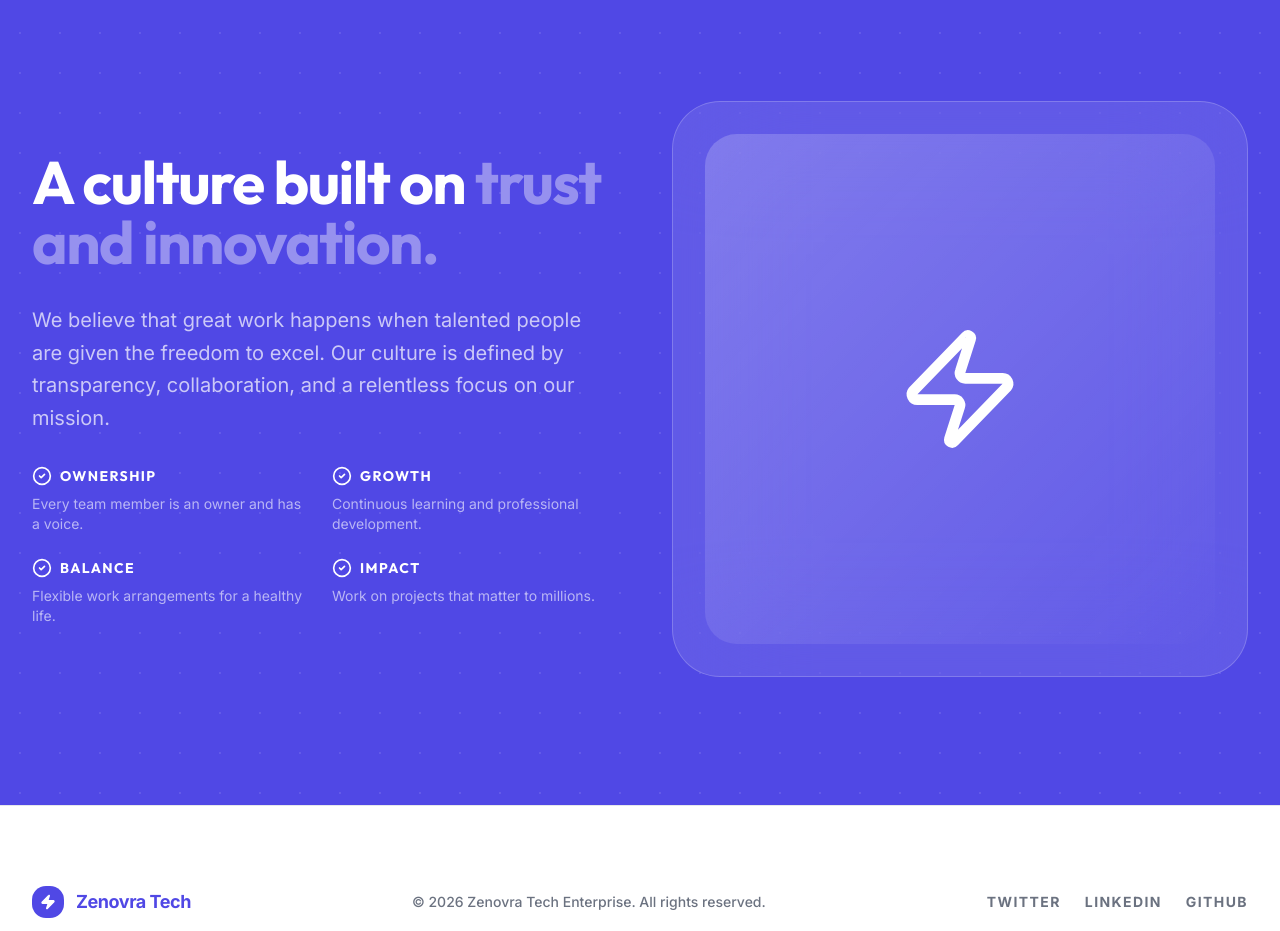
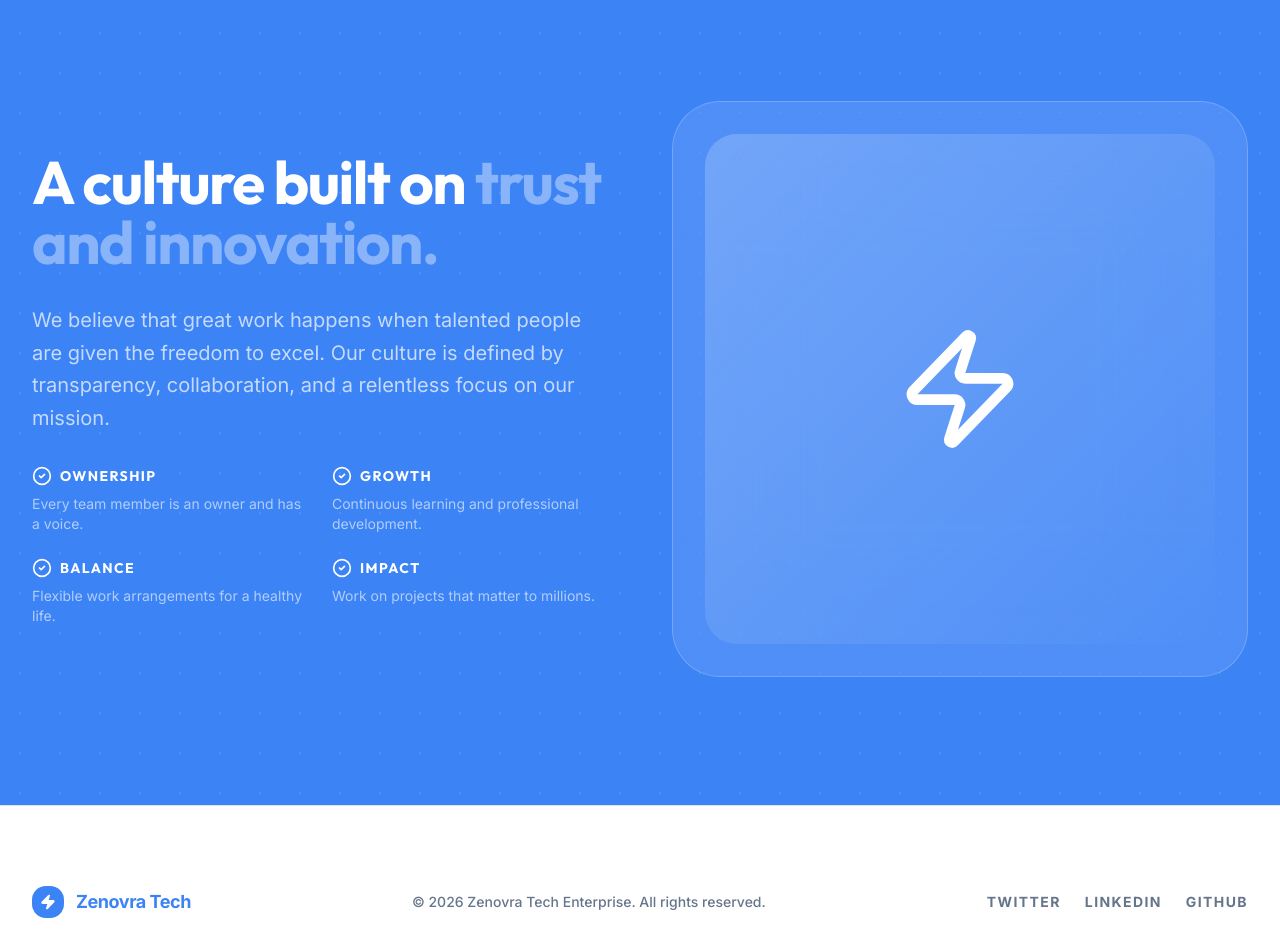
Before and after one commit to zenovraorg/zenovra-hiring, a React (Vite) app in the folder apps/web/: page /careers in a window 1280 px wide. Shown: the part 1920-2851 px from the top of the page. Built offline with nearby package versions, Linux system fonts and the light colour scheme; no server answers.

Commit message:
Revert "Revert color scheme from Electric Blue to original Indigo"
This reverts commit 51f0a6fd063485a8fe409718ac84eaef78e178d5.

```diff
--- a/apps/web/src/styles/globals.css
+++ b/apps/web/src/styles/globals.css
@@ -6,51 +6,51 @@
   --font-display: "Outfit", ui-sans-serif, system-ui, sans-serif;
   --font-mono: "JetBrains Mono", ui-monospace, SFMono-Regular, monospace;
 
-  /* Indigo Color Scheme */
-  --color-background: hsl(0 0% 100%);
-  --color-foreground: hsl(224 71% 4%);
+  /* Electric Blue Color Scheme */
+  --color-background: hsl(210 25% 98%);
+  --color-foreground: hsl(220 30% 10%);
 
   --color-card: hsl(0 0% 100%);
-  --color-card-foreground: hsl(224 71% 4%);
+  --color-card-foreground: hsl(220 30% 10%);
 
   --color-popover: hsl(0 0% 100%);
-  --color-popover-foreground: hsl(224 71% 4%);
+  --color-popover-foreground: hsl(220 30% 10%);
 
-  --color-primary: hsl(243 75% 59%);
+  --color-primary: hsl(217 91% 60%);
   --color-primary-foreground: hsl(0 0% 100%);
 
-  --color-secondary: hsl(220 14% 96%);
-  --color-secondary-foreground: hsl(220 9% 46%);
+  --color-secondary: hsl(210 40% 96%);
+  --color-secondary-foreground: hsl(220 30% 20%);
 
-  --color-muted: hsl(220 14% 96%);
-  --color-muted-foreground: hsl(220 9% 46%);
+  --color-muted: hsl(210 30% 95%);
+  --color-muted-foreground: hsl(215 16% 47%);
 
-  --color-accent: hsl(220 14% 96%);
-  --color-accent-foreground: hsl(224 71% 4%);
+  --color-accent: hsl(195 90% 95%);
+  --color-accent-foreground: hsl(217 91% 40%);
 
   --color-destructive: hsl(0 84% 60%);
   --color-destructive-foreground: hsl(0 0% 100%);
 
-  --color-success: hsl(142 71% 45%);
+  --color-success: hsl(152 69% 45%);
   --color-success-foreground: hsl(0 0% 100%);
 
   --color-warning: hsl(38 92% 50%);
   --color-warning-foreground: hsl(0 0% 100%);
 
-  --color-info: hsl(199 89% 48%);
+  --color-info: hsl(195 85% 50%);
   --color-info-foreground: hsl(0 0% 100%);
 
-  --color-border: hsl(220 13% 91%);
-  --color-input: hsl(220 13% 91%);
-  --color-ring: hsl(243 75% 59%);
+  --color-border: hsl(214 20% 90%);
+  --color-input: hsl(214 20% 90%);
+  --color-ring: hsl(217 91% 60%);
 
   --radius-lg: 0.875rem;
   --radius-md: 0.625rem;
   --radius-sm: 0.375rem;
 
-  --shadow-premium: 0 1px 2px rgba(0,0,0,0.04), 0 4px 12px -2px rgba(99,102,241,0.06);
-  --shadow-hover: 0 8px 30px -4px rgba(99,102,241,0.12), 0 4px 10px -4px rgba(0,0,0,0.04);
-  --shadow-glow: 0 0 20px rgba(99,102,241,0.15), 0 0 60px rgba(99,102,241,0.05);
+  --shadow-premium: 0 1px 2px rgba(0,0,0,0.04), 0 4px 12px -2px rgba(37,99,235,0.06);
+  --shadow-hover: 0 8px 30px -4px rgba(37,99,235,0.12), 0 4px 10px -4px rgba(0,0,0,0.04);
+  --shadow-glow: 0 0 20px rgba(37,99,235,0.15), 0 0 60px rgba(37,99,235,0.05);
 }
 
 @layer base {
@@ -87,16 +87,16 @@
   .premium-card {
     @apply bg-card rounded-lg border shadow-premium transition-all duration-300 hover:shadow-hover hover:-translate-y-0.5;
   }
-  .gradient-primary {
-    background: linear-gradient(135deg, hsl(243 75% 59%), hsl(199 89% 48%));
+  .gradient-blue {
+    background: linear-gradient(135deg, hsl(217 91% 60%), hsl(195 85% 50%));
   }
-  .gradient-text-primary {
-    background: linear-gradient(135deg, hsl(243 75% 59%), hsl(199 89% 48%));
+  .gradient-text-blue {
+    background: linear-gradient(135deg, hsl(217 91% 60%), hsl(195 85% 50%));
     -webkit-background-clip: text;
     -webkit-text-fill-color: transparent;
     background-clip: text;
   }
-  .glow-primary {
+  .glow-blue {
     box-shadow: var(--shadow-glow);
   }
 }
@@ -108,8 +108,8 @@
 }
 
 @keyframes pulse-glow {
-  0%, 100% { box-shadow: 0 0 15px rgba(99,102,241,0.2); }
-  50% { box-shadow: 0 0 30px rgba(99,102,241,0.35); }
+  0%, 100% { box-shadow: 0 0 15px rgba(37,99,235,0.2); }
+  50% { box-shadow: 0 0 30px rgba(37,99,235,0.35); }
 }
 
 @keyframes shimmer {
@@ -126,7 +126,7 @@
 }
 
 .animate-shimmer {
-  background: linear-gradient(90deg, transparent 0%, rgba(99,102,241,0.08) 50%, transparent 100%);
+  background: linear-gradient(90deg, transparent 0%, rgba(37,99,235,0.08) 50%, transparent 100%);
   background-size: 200% 100%;
   animation: shimmer 2s ease-in-out infinite;
 }
```
